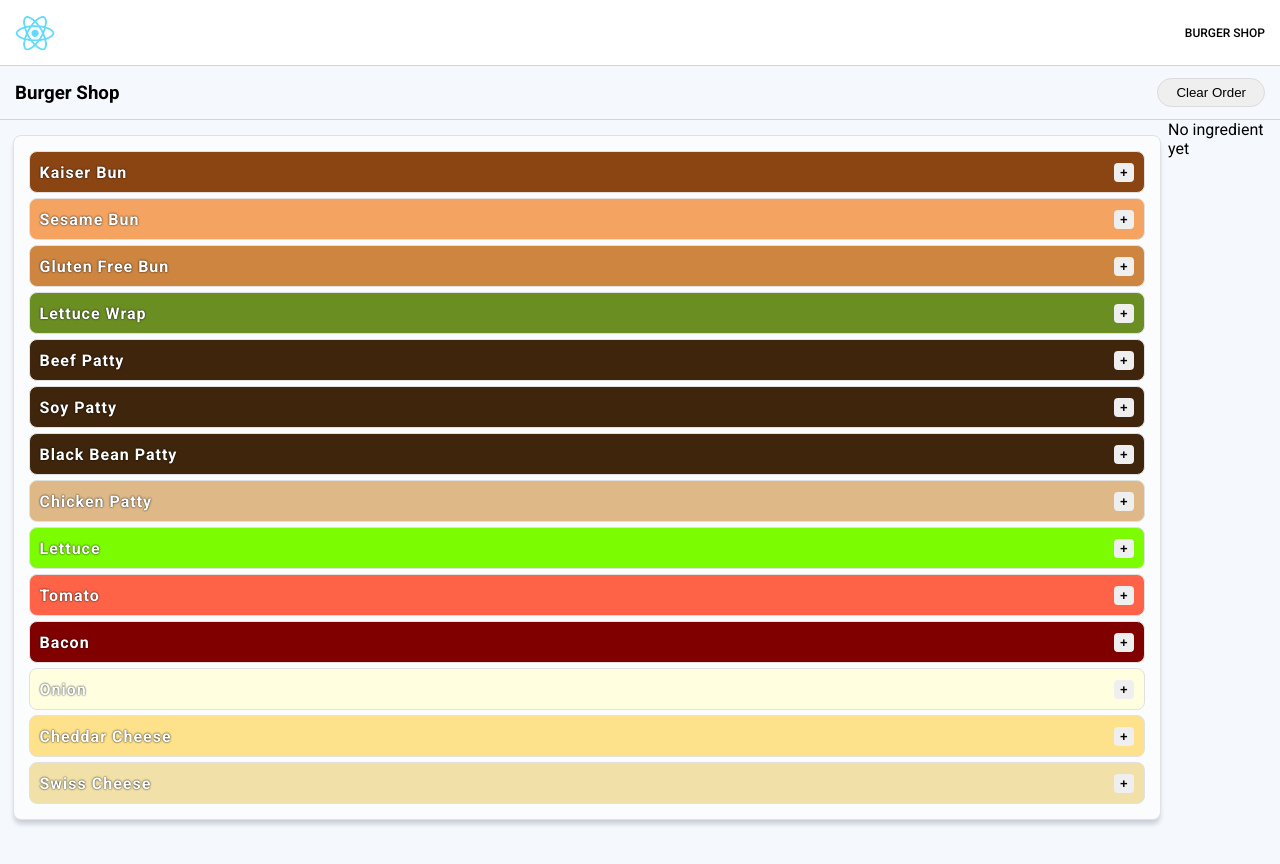
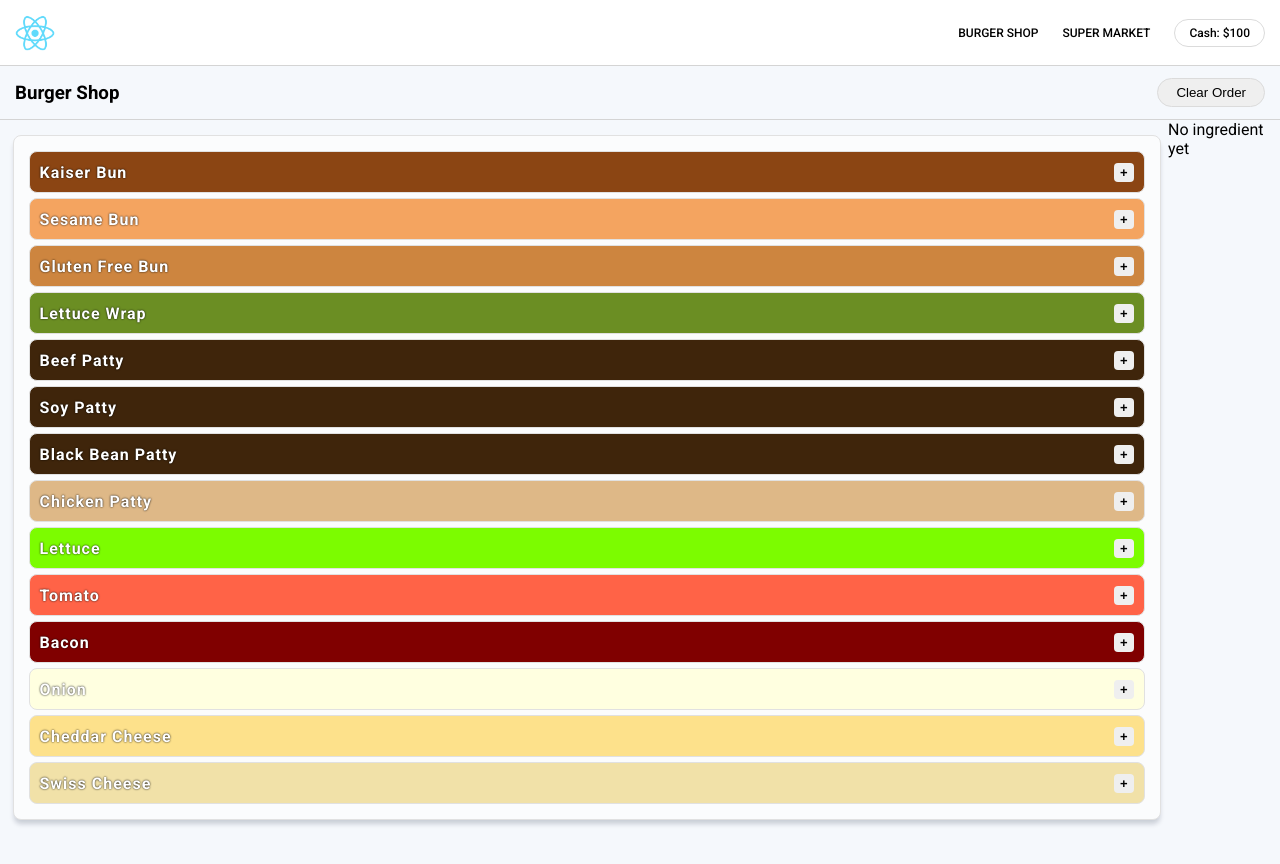
Before and after one commit to hpweisberg/reactiville, a React (Create React App) app: page /burgers in a window 1280 px wide. Built offline with nearby package versions, Linux system fonts and the light colour scheme; a web font is replaced by a local one.

Commit message:
display wallet in nav bar

```diff
--- a/src/App.jsx
+++ b/src/App.jsx
@@ -1,21 +1,27 @@
 import { Route, Routes } from 'react-router-dom'
-import React from 'react'
+import React, { useState } from 'react'
 import './styles/App.css'
 import Nav from './Components/Nav/Nav'
 
 import BurgerShop from './Components/BurgerShop/BurgerShop'
+import SuperMarket from './Components/SuperMarket/SuperMarket'
 
 // Components
 import Landing from './Components/Landing/Landing'
+import Wallet from './Components/Nav/Wallet'
 
 const App = () => {
+
+  const [cash, setCash] = useState(100)
+
   return (
     <>
-      <Nav></Nav>
+      <Nav cash={cash}></Nav>
     <main>
       <Routes>
         <Route path='/' element={<Landing />} />
         <Route path='/burgers' element={<BurgerShop />} />
+        <Route path='/market' element={<SuperMarket />} />
       </Routes>
     </main>
     </>
--- a/src/Components/BurgerShop/IngredientList.jsx
+++ b/src/Components/BurgerShop/IngredientList.jsx
@@ -11,6 +11,7 @@
 						isList={true}
 						ingredient={ingredient}
 						handleAddToBurger={props.handleAddToBurger}
+						hasBuns={false}
 					/>
 				</>
 			)}
--- a/src/Components/Nav/Nav.jsx
+++ b/src/Components/Nav/Nav.jsx
@@ -1,12 +1,15 @@
 // Components & Assets
 import Logo from '../../assets/react-logo.png'
 import { NavLink } from 'react-router-dom'
+import Wallet from './Wallet'
 
-const Nav = () => {
+const Nav = ({cash}) => {
   return (
     <nav className="navigation-bar">
       <NavLink to='/' id='logo'><img src={Logo} alt="" /></NavLink>
       <NavLink to='/burgers'>BURGER SHOP</NavLink>
+      <NavLink to='/market'>SUPER MARKET</NavLink>
+      <Wallet cash={cash} />
     </nav>
   )
 }
--- a/src/Components/Nav/Wallet.jsx
+++ b/src/Components/Nav/Wallet.jsx
@@ -1,7 +1,7 @@
 
-const Wallet = () => {
+const Wallet = ({cash}) => {
   return (
-    <p className="display-items">Cash: $</p>
+    <p className="display-items">Cash: ${cash}</p>
   )
 }
 
```
